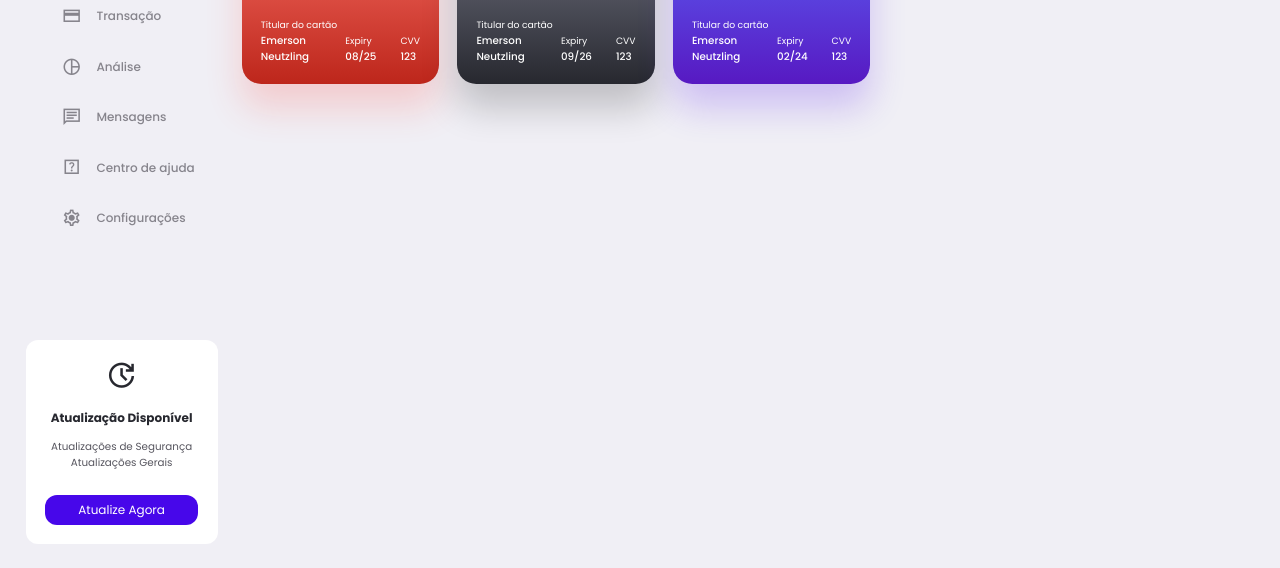
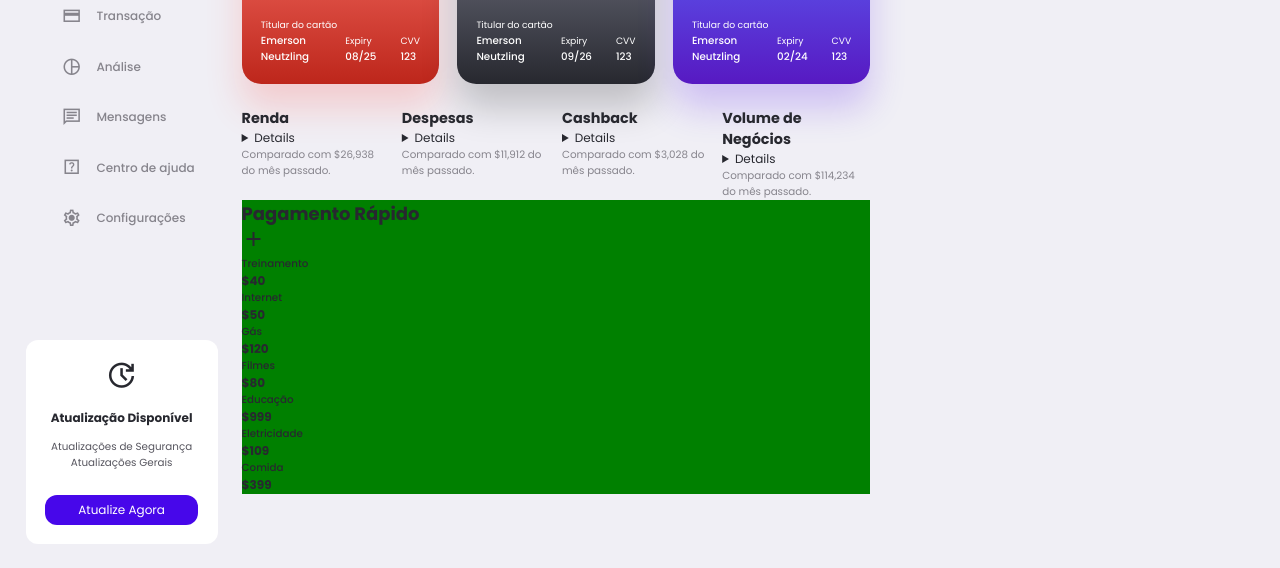
Before and after one commit to emersonneutzling/Painel_Administracao, a plain HTML site: page index.html in a window 1280 px wide. Shown: the part 232-800 px from the top of the page. Drawn offline with nearby package versions, Linux system fonts and the light colour scheme.

Commit message:
atualizei projeto

```diff
--- a/index.html
+++ b/index.html
@@ -190,6 +190,106 @@
                     </div>
                 </div>
             </div>
+            <div class="monthly-report">
+                <div class="report">
+                    <h3>Renda</h3>
+                    <div>
+                        <details>
+                            <h1>$29,023</h1>
+                            <h6 class="sucess">+3.5%</h6>
+                        </details>
+                        <p class="text-muted">Comparado com $26,938 do mês passado.</p>
+                    </div>
+                </div>
+                <div class="expenses">
+                    <h3>Despesas</h3>
+                    <div>
+                        <details>
+                            <h1>$9,005</h1>
+                            <h6 class="danger">-6.5%</h6>
+                        </details>
+                        <p class="text-muted">Comparado com $11,912 do mês passado.</p>
+                    </div>
+                </div>
+                <div class="cashback">
+                    <h3>Cashback</h3>
+                    <div>
+                        <details>
+                            <h1>$9,004</h1>
+                            <h6 class="sucess">+7.1%</h6>
+                        </details>
+                        <p class="text-muted">Comparado com $3,028 do mês passado.</p>
+                    </div>
+                </div>
+                <div class="turnover">
+                    <h3>Volume de Negócios</h3>
+                    <div>
+                        <details>
+                            <h1>$118,224</h1>
+                            <h6 class="danger">-17.8%</h6>
+                        </details>
+                        <p class="text-muted">Comparado com $114,234 do mês passado.</p>
+                    </div>
+                </div>
+            </div>
+            <div class="fast-payment">
+                <h2>Pagamento Rápido</h2>
+                <div class="badges">
+                    <div class="badge">
+                        <span class="material-symbols-sharp">add</span>
+                    </div>
+                </div>
+                <div class="badge">
+                    <span class="bg-primary"></span>
+                    <div>
+                        <h5>Treinamento</h5>
+                        <h4>$40</h4>
+                    </div>
+                </div>
+                <div class="badge">
+                    <span class="bg-success"></span>
+                    <div>
+                        <h5>Internet</h5>
+                        <h4>$50</h4>
+                    </div>
+                </div>
+                <div class="badge">
+                    <span class="bg-primary"></span>
+                    <div>
+                        <h5>Gás</h5>
+                        <h4>$120</h4>
+                    </div>
+                </div>
+
+                <div class="badge">
+                    <span class="bg-primary"></span>
+                    <div>
+                        <h5>Filmes</h5>
+                        <h4>$80</h4>
+                    </div>
+                </div>
+                <div class="badge">
+                    <span class="bg-primary"></span>
+                    <div>
+                        <h5>Educação</h5>
+                        <h4>$999</h4>
+                    </div>
+                </div>
+                <div class="badge">
+                    <span class="bg-primary"></span>
+                    <div>
+                        <h5>Eletricidade</h5>
+                        <h4>$109</h4>
+                    </div>
+                </div>
+                <div class="badge">
+                    <span class="bg-success"></span>
+                    <div>
+                        <h5>Comida</h5>
+                        <h4>$399</h4>
+                    </div>
+                </div>
+            </div>
 
         </section>
         <section class="right">
--- a/style.css
+++ b/style.css
@@ -13,7 +13,7 @@
     --color-purple: rgb(160, 99, 245);
 
     --color-primary-light: rgb(71, 7, 234, 0.2);
-    --color-sucess-light: rgb(34, 202, 75, 0.2);
+    --color-success-light: rgb(34, 202, 75, 0.2);
     --color-danger-light: rgb(255, 67, 54, 0.2);
     --color-purple-light: rgb(160, 99, 245, 0.2);
 
@@ -75,7 +75,7 @@ h5{
 }
 
 h6{
-    font-size: 7.6rem;
+    font-size: 1.1rem;
 }
 
 p{
@@ -417,3 +417,24 @@ main section.middle .card .bottom .right{
     display: flex;
     gap: 2rem;
 }
+
+/* Monthly Report*/
+
+main section .monthly-report{
+    display: grid;
+    grid-template-columns: repeat(4, 1fr);
+    gap: 1rem;
+    justify-content: space-between;
+    margin-top: 2rem;
+}
+
+main section .monthly-report h1{
+    font-weight: 700;
+    font-size: 1.5rem;
+}
+
+/* Fast Payment*/
+
+main section .fast-payment{
+    background-color: green;
+}
```
